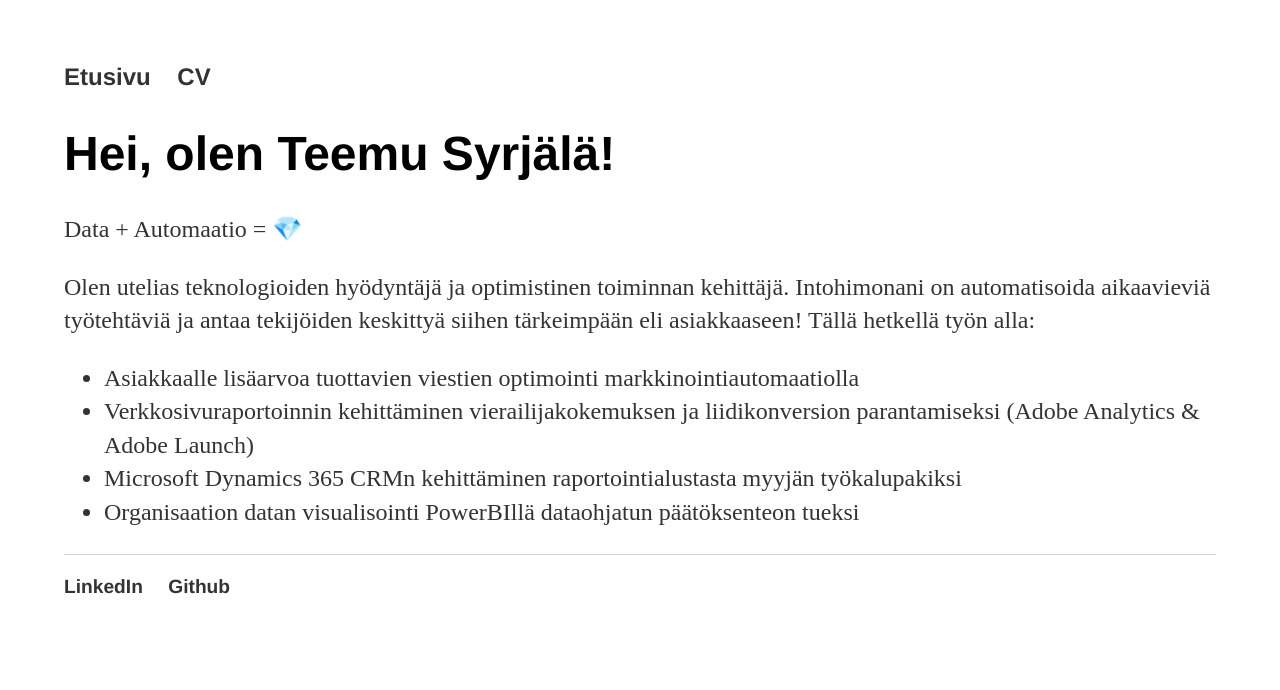
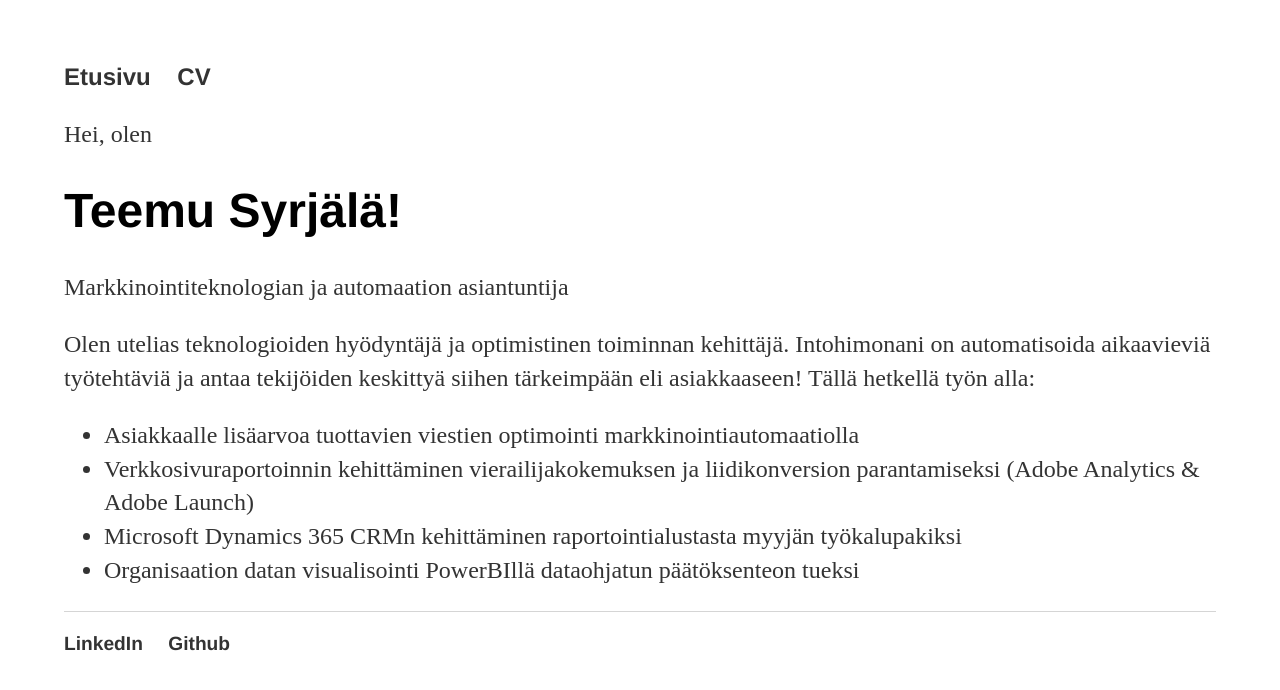
Before and after one commit to T3mmu/t3mmu.github.io, a Jekyll site: the page built from index.html, in a window 1280 px wide. Shown: the top 690 px of the page. Built offline with Jekyll 4.4.1, drawn with Linux system fonts in a browser that asks for light colours.

Commit message:
Update index.html

```diff
--- a/index.html
+++ b/index.html
@@ -4,8 +4,9 @@ title: Teemu Syrjälä
 description: Olen utelias ja optimistinen toiminnan kehittäjä. Intohimonani on automatisoida työtehtäviä ja  mahdollistaa keskittyminen siihen tärkeimpään eli asiakkaaseen!
 ---
 <div>
-	<h1>Hei, olen Teemu Syrjälä!</h1>
-	<p> Data + Automaatio = 💎 </p>
+	<p> Hei, olen </p>
+	<h1>Teemu Syrjälä!</h1>
+	<p> Markkinointiteknologian ja automaation asiantuntija</p>
 	<p>Olen utelias teknologioiden hyödyntäjä ja optimistinen toiminnan kehittäjä. Intohimonani on automatisoida aikaavieviä
 	työtehtäviä ja antaa tekijöiden keskittyä siihen tärkeimpään eli asiakkaaseen! Tällä hetkellä työn alla: </p>
 
```
